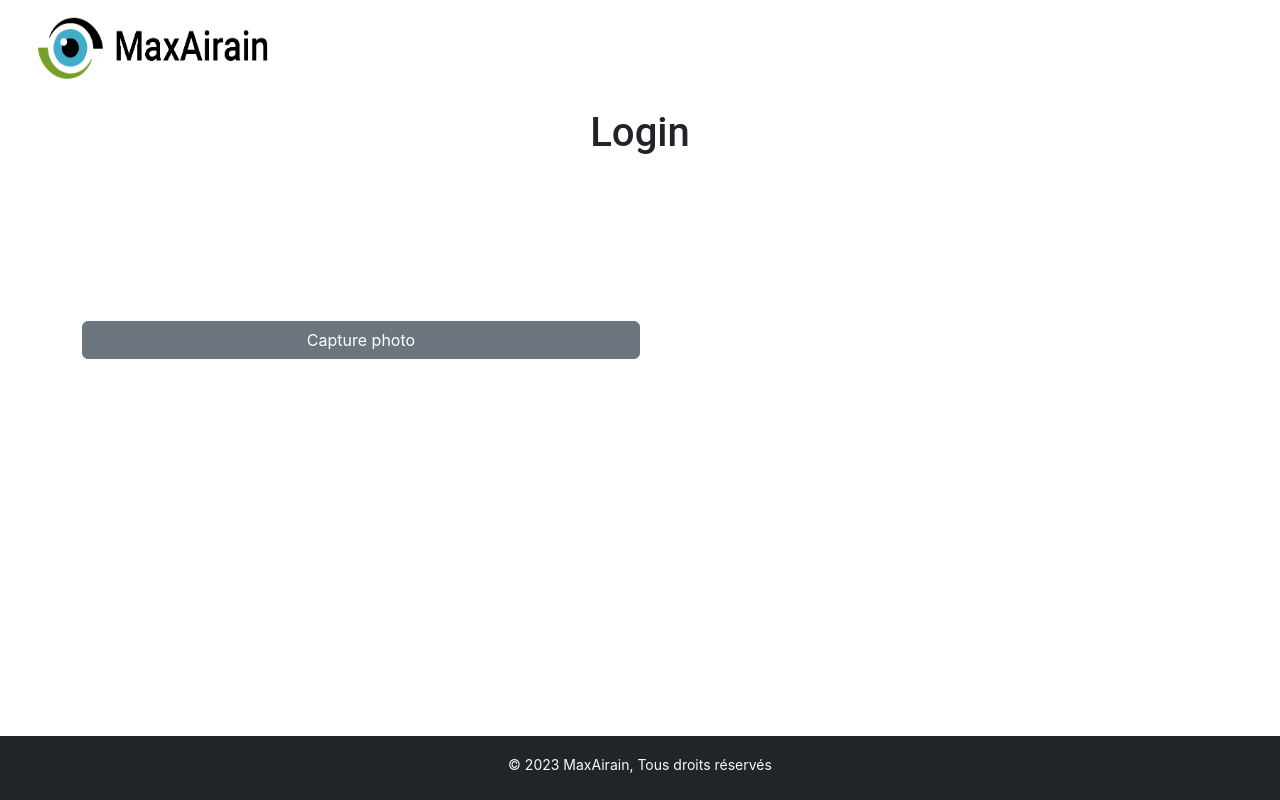
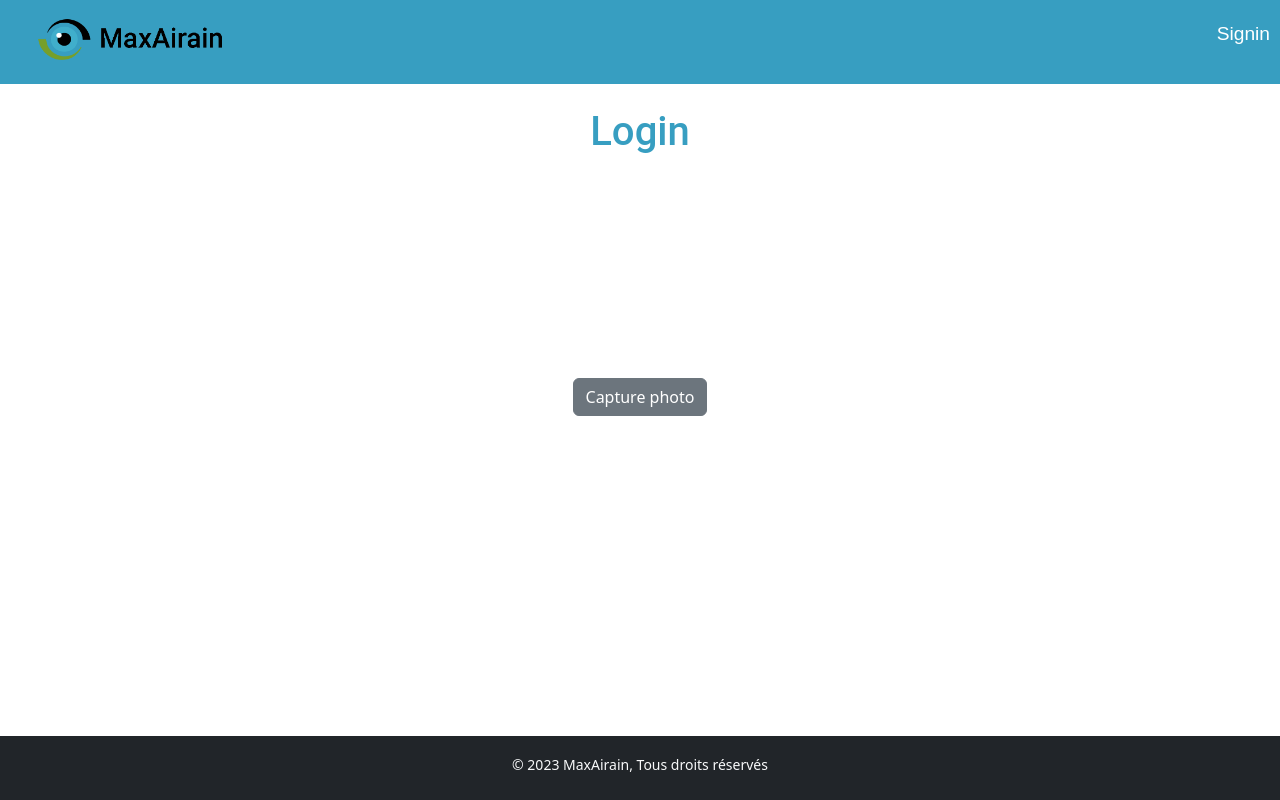
Before and after one commit to EdouardYzyDigital/ProjetTechniqueGroupe5, a React (Create React App) app in the folder stock-maxairain/: page / in a window 1280 px wide. Built offline with nearby package versions, Linux system fonts and the light colour scheme; no server answers.

Commit message:
add some code

```diff
--- a/stock-maxairain/public/index.html
+++ b/stock-maxairain/public/index.html
@@ -24,7 +24,7 @@
       work correctly both with client-side routing and a non-root public URL.
       Learn how to configure a non-root public URL by running `npm run build`.
     -->
-    <title>React App</title>
+    <title>MaxAirain</title>
     <link href="https://cdn.jsdelivr.net/npm/bootstrap@5.3.0/dist/css/bootstrap.min.css" rel="stylesheet" integrity="sha384-9ndCyUaIbzAi2FUVXJi0CjmCapSmO7SnpJef0486qhLnuZ2cdeRhO02iuK6FUUVM" crossorigin="anonymous">
   </head>
   <body>
--- a/stock-maxairain/src/App.css
+++ b/stock-maxairain/src/App.css
@@ -45,3 +45,24 @@
 .text-font-roboto {
   font-family: 'Roboto';
 }
+
+.nav-items{
+  text-decoration: none;
+  color: white;
+  font-family: 'Poppins', sans-serif;
+  font-size: larger;
+  padding: 10px 10px;
+  border-radius: 20px;
+}
+
+
+.nav-items:hover{
+  text-decoration: none;
+  color: white;
+  background-color: black;
+  transition: all 0.75s ease-in;
+}
+
+.list-style-none {
+  list-style: none;
+}
--- a/stock-maxairain/src/App.js
+++ b/stock-maxairain/src/App.js
@@ -2,12 +2,12 @@ import { Routes, Route } from 'react-router-dom';
 import Login from './views/login/';
 import SignIn from './views/signin';
 import Footer from './components/Footer';
-import  logo  from './images/MaxAirain2.png'
+import NavbarHome from './components/Navbar';
 
 function App() {
   return (
     <>
-      <img src={logo} alt="" style={{width:"250px", height:"75px", marginLeft:"30px", marginTop:"10px"}}/>
+      <NavbarHome/>
       <Routes>
           <Route
             exact
--- /dev/null
+++ b/stock-maxairain/src/components/Navbar.js
@@ -0,0 +1,38 @@
+import React, { Fragment, useContext, useState } from 'react'
+import 'bootstrap/dist/css/bootstrap.min.css';
+import { NavLink } from 'react-router-dom'
+import {
+    Button,
+    NavItem
+} from 'reactstrap';
+import  logo  from '../images/MaxAirain2.png'
+import '../App.css'
+
+const NavbarHome = () => {
+
+    return (
+        <div className='py-1' style={{backgroundColor:"#379EC1"}}>
+            <Fragment>
+                <ul className='navbar-container navbar-expand d-flex justify-content-between align-items-center list-style-none'>
+                    <NavItem >
+                        <NavLink to='/'>
+                            <img src={logo} alt="" style={{width:"200px", height:"50px", marginTop: '10px'}}/>
+                        </NavLink>
+                    </NavItem>
+                    <NavItem
+                    >
+                        <NavLink
+                            className='nav-items mr-3'
+                            to='/signin'
+                        >
+                            Signin
+                        </NavLink>
+                        {/*dropdown && <Dropdown/>*/}
+                    </NavItem>
+                </ul>
+            </Fragment>
+        </div >
+    );
+}
+
+export default NavbarHome;
--- a/stock-maxairain/src/components/Webcam.js
+++ b/stock-maxairain/src/components/Webcam.js
@@ -12,28 +12,32 @@ const WebcamCapture = props => {
       props.setImage(imgSrc)
     }, [webcamRef, setImgSrc]);
 
+    console.log(imgSrc)
+
     return (
-        <>
+        <div className="mt-4">
         <Col md={6}>
+            <div className='d-flex' style={{gap:'20px'}}>
             <Webcam
             mirrored={true}
             audio={false}
             ref={webcamRef}
             screenshotFormat="image/jpeg"
             />
-        </Col>
-        <Col md={6} className='d-flex flex-column'>
-            <Button onClick={capture}>
-                Capture photo
-            </Button>
             {imgSrc && (
             <img
                 src={imgSrc}
                 alt=''
             />
             )}
+            </div>
         </Col>
-        </>
+        <Col md={12} className='text-center mt-5'>
+            <Button onClick={capture}>
+                Capture photo
+            </Button>
+        </Col>
+        </div>
     );
   };
 
--- a/stock-maxairain/src/views/login/index.js
+++ b/stock-maxairain/src/views/login/index.js
@@ -12,7 +12,7 @@ const Login = () => {
 
     return (
         <div className="container">
-            <h1 className="fs-1 text-center mt-4" style={{fontFamily: 'Roboto'}}>Login</h1>
+            <h1 className="fs-1 text-center mt-4" style={{fontFamily: 'Roboto', color: '#379EC1'}}>Login</h1>
             <Col md='12'>
                 <WebcamCapture setImage={setImage}/>
             </Col>
--- a/stock-maxairain/src/views/signin/index.js
+++ b/stock-maxairain/src/views/signin/index.js
@@ -7,6 +7,25 @@ const SignIn = () => {
     const [name, setName] = useState(null)
     const [lastname, setLastName] = useState(null)
     const [job, setJob] = useState(null)
+    const [base64image, setBase64] = useState(null)
+
+    const onChange = async e => {
+        if (!e) {
+            OnChangeImage(null)
+            return
+        }
+        const base64url = await blobToBase64(e)
+        setBase64(base64url)
+        OnChangeImage(URL.createObjectURL(e))
+    }
+
+    const blobToBase64 = async (blob) => {
+        return new Promise((resolve, _) => {
+          const reader = new FileReader();
+          reader.onloadend = () => resolve(reader.result);
+          reader.readAsDataURL(blob);
+        });
+      }
 
     return (
         <div className="container">
@@ -22,7 +41,7 @@ const SignIn = () => {
                             <Col md={6}>
                             <FormGroup>
                                 <Label for="firstname">
-                                Fistname
+                                Prénom
                                 </Label>
                                 <Input
                                 defaultValue={name}
@@ -36,7 +55,7 @@ const SignIn = () => {
                             <Col md={6}>
                             <FormGroup>
                                 <Label for="lastname">
-                                Lastname
+                                Nom
                                 </Label>
                                 <Input
                                 defaultValue={lastname}
@@ -78,7 +97,7 @@ const SignIn = () => {
                                         Upload
                                         <Input
                                         type="file"
-                                        onChange={e => OnChangeImage(URL.createObjectURL(e.target.files[0]))}
+                                        onChange={e => onChange((e.target.files[0]))}
                                         hidden
                                         accept="image/*"
                                         />
```
